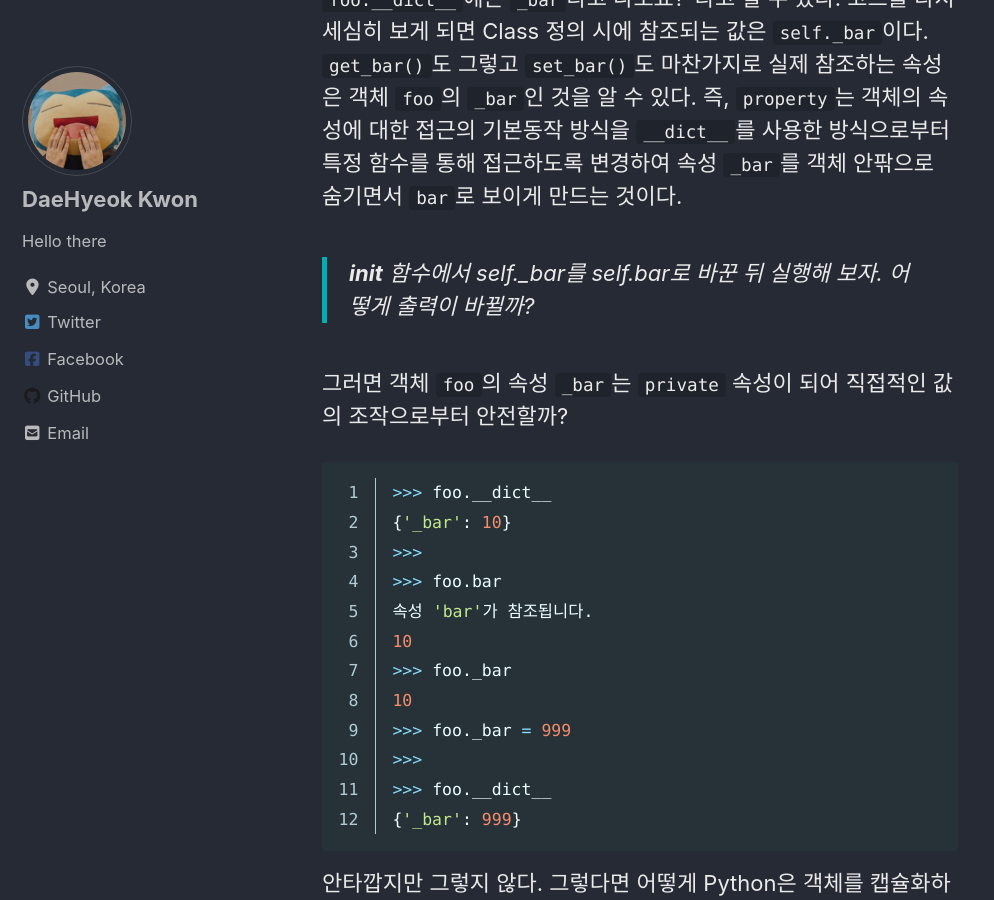
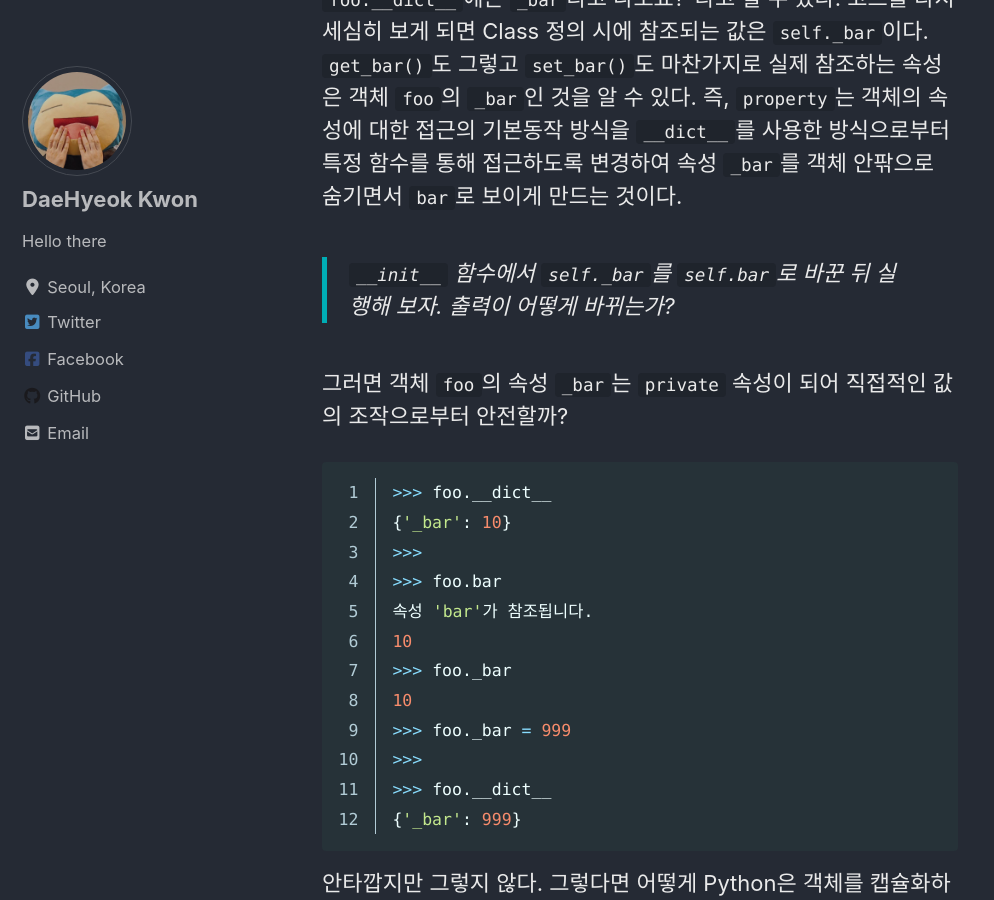
Before and after one commit to kor-haru/kor-haru.github.io, a Jekyll site: the page built from _posts/2020-01-07-003.md, in a window 1280 px wide and 900 px high, scrolled down 3319 px. Shown: the whole window, without its empty margins (0-994 px from the left). Built offline with Jekyll 4.4.1, drawn with Linux system fonts in a browser that asks for light colours; cached includes are drawn as plain includes; nearby versions of some CDN libraries.

Commit message:
mod : update latest post's content

```diff
--- a/_posts/2020-01-07-003.md
+++ b/_posts/2020-01-07-003.md
@@ -96,7 +96,7 @@ Class `Foo`의 마지막 라인은 `bar`에 대한 `property` 객체를 만들
 
 여기서 눈치가 빠른 사람이라면 객체 `foo` 생성 시 속성 `bar`의 할당을 할 때는 "왜 print()가 동작하지 않느냐?" 혹은 "왜 `foo.__dict__`에는 `_bar`라고 나오죠?"라고 할 수 있다. 코드를 다시 세심히 보게 되면 Class 정의 시에 참조되는 값은 `self._bar`이다. `get_bar()`도 그렇고 `set_bar()`도 마찬가지로 실제 참조하는 속성은 객체 `foo`의 `_bar`인 것을 알 수 있다. 즉, `property`는 객체의 속성에 대한 접근의 기본동작 방식을 `__dict__`를 사용한 방식으로부터 특정 함수를 통해 접근하도록 변경하여 속성 `_bar`를 객체 안팎으로 숨기면서 `bar`로 보이게 만드는 것이다.
 
-> __init__ 함수에서 self._bar를 self.bar로 바꾼 뒤 실행해 보자. 어떻게 출력이 바뀔까?
+> `__init__` 함수에서 `self._bar`를 `self.bar`로 바꾼 뒤 실행해 보자. 출력이 어떻게 바뀌는가?
 
 
 그러면 객체 `foo`의 속성 `_bar`는 `private` 속성이 되어 직접적인 값의 조작으로부터 안전할까?
```
